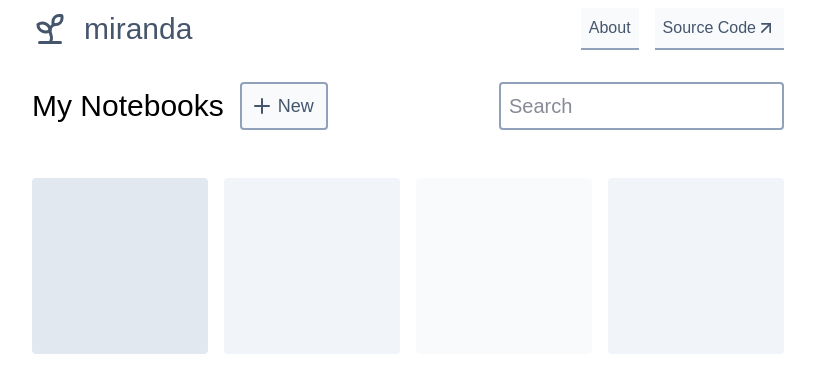
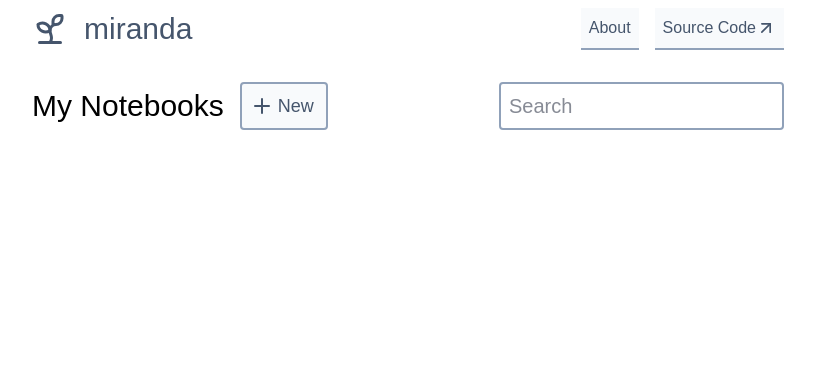
Before and after one commit to manishambre5/miranda, a React (Vite) app: page / in a window 1280 px wide. Shown: the top 392 px of the page, without its empty margins (232-1047 px from the left). Built offline with nearby package versions, Linux system fonts and the light colour scheme; a web font is replaced by a local one.

Commit message:
homepage UI

```diff
--- a/src/components/NotebookForm.tsx
+++ b/src/components/NotebookForm.tsx
@@ -120,7 +120,7 @@ const NotebookForm = () => {
     const handleSaveNotebook = (e: React.SubmitEvent<HTMLFormElement>) => {
         e.preventDefault();
 
-        const id = notebookId || uuidv4(); //reuse or create new id
+        const id = notebookId || "miranda"+uuidv4(); //reuse or create new id
 
         //create notebook object
         const newNotebook: Notebook = {
--- a/src/components/Notebooks.tsx
+++ b/src/components/Notebooks.tsx
@@ -1,7 +1,18 @@
 import { Plus } from "lucide-react"
 import { Link } from "react-router-dom"
+import type { Notebook } from "../App";
+import { useEffect, useState } from "react";
 
 const Notebooks = () => {
+    const [storedNotebooks, setStoredNotebooks] = useState<Notebook[]>([]);
+    const filteredNotebooks = storedNotebooks;
+
+    useEffect(() => {
+        const keys = Object.keys(localStorage).filter(k => k.startsWith("miranda"));
+        const notebooks = keys.map(k => JSON.parse(localStorage.getItem(k) || "{}") as Notebook);
+        setStoredNotebooks(notebooks);
+    }, []);
+
   return (
     <div className="flex flex-col gap-4">
         <div className="py-4 flex items-center justify-center gap-4 flex-wrap">
@@ -17,11 +28,12 @@ const Notebooks = () => {
 
         {/* Exisitng Notebooks */}
         <section className="py-4">
-            <div className="grid grid-cols-4 gap-4">
-                <div className="aspect-square bg-slate-200 rounded-sm"></div>
-                <div className="aspect-square bg-slate-100 rounded-sm"></div>
-                <div className="aspect-square bg-slate-50 rounded-sm"></div>
-                <div className="aspect-square bg-slate-100 rounded-sm"></div>
+            <div className="grid grid-cols-1 gap-4">
+                {filteredNotebooks.map(notebook => (
+                    <div key={notebook.id}>
+                        <div className="p-2 border-2 border-slate-400 bg-slate-50 rounded-sm text-lg text-slate-600 hover:text-slate-900 hover:border-slate-900 transition-colors cursor-pointer">{notebook.title}</div>
+                    </div>
+                ))}
             </div>
         </section>
     </div>
```
